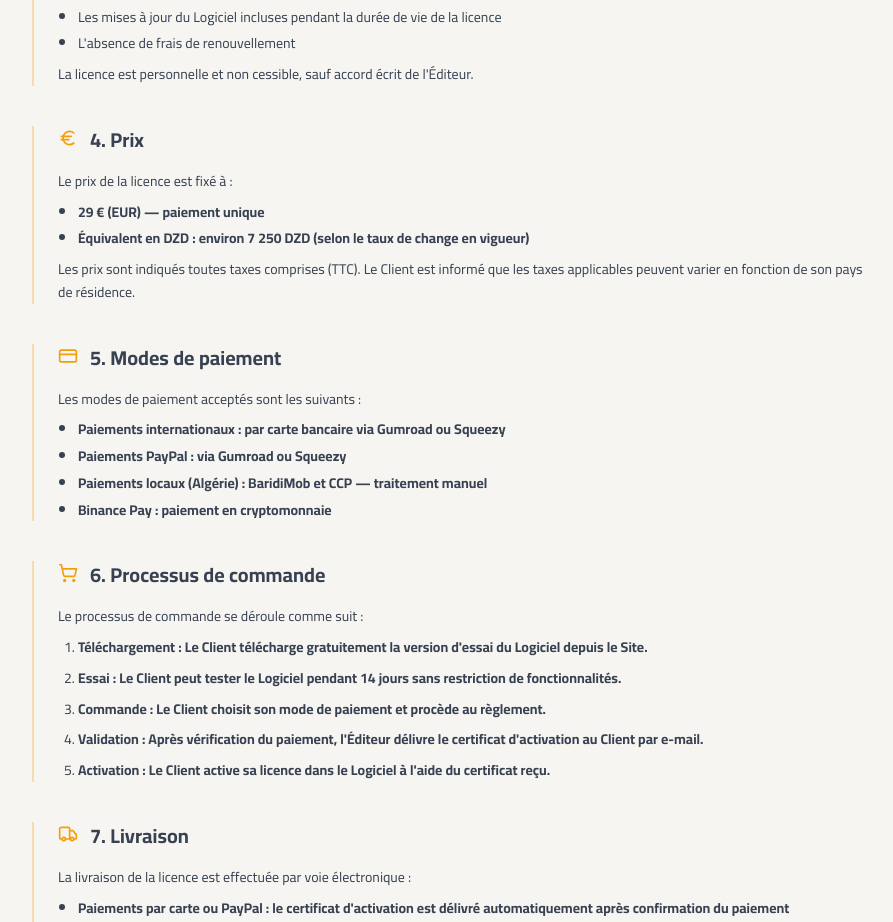
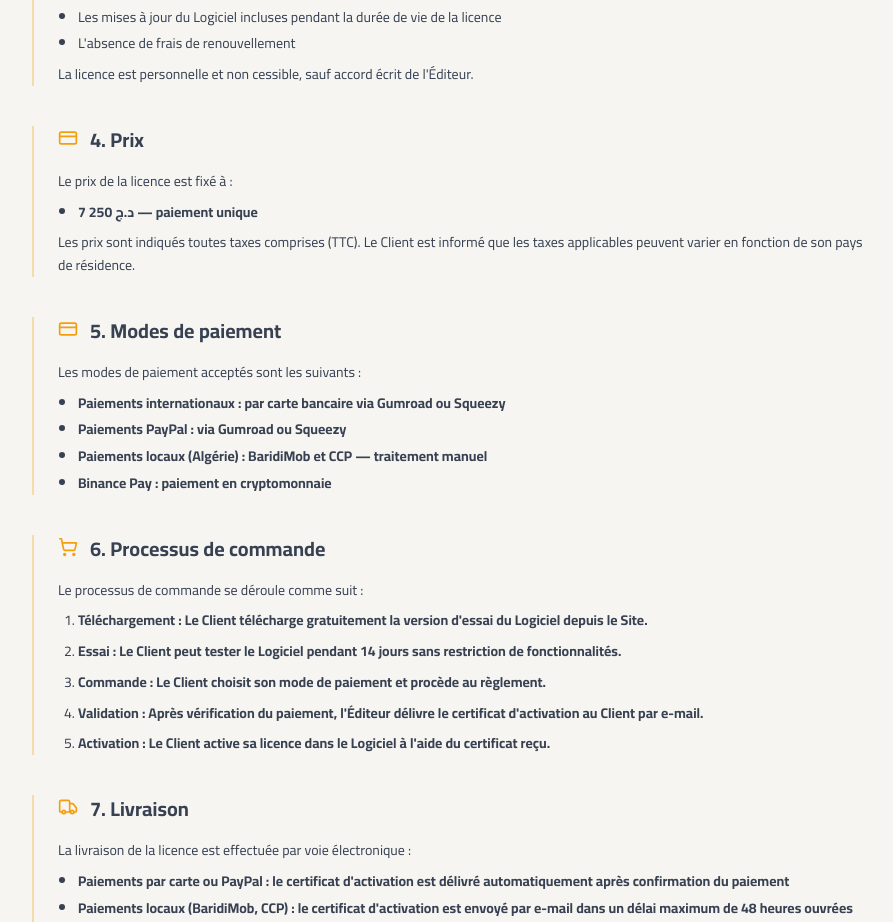
Before and after one commit to systemorkestrix-pixel/Orkestrixx, a React (Vite) app: page /cgv in a window 1280 px wide. Shown: the part 861-1783 px from the top of the page, without its empty margins (192-1085 px from the left). Built offline with nearby package versions, Linux system fonts and the light colour scheme.

Commit message:
Add files via upload

```diff
--- a/src/components/Hero.tsx
+++ b/src/components/Hero.tsx
@@ -53,8 +53,7 @@ export default function Hero() {
                 <Shield className="w-4 h-4 text-accent-dark" />
                 {t('pricing.badge')}
               </div>
-              <span dir="ltr" className="text-6xl md:text-7xl font-black text-accent-dark tracking-tight leading-none">{t('hero.price')}</span>
-              <span dir="ltr" className="text-base text-text-muted font-medium">{t('hero.priceDzd')}</span>
+              <span className="text-6xl md:text-7xl font-black text-accent-dark tracking-tight leading-none">{t('hero.price')}</span>
               <div className="flex flex-wrap items-center justify-center gap-x-3 gap-y-1 text-sm font-bold text-text-secondary mt-1">
                 <span>{t('pricing.benefit1')}</span>
                 <span className="w-1 h-1 rounded-full bg-border"></span>
--- a/src/components/Pricing.tsx
+++ b/src/components/Pricing.tsx
@@ -38,8 +38,7 @@ export default function Pricing() {
                 {t('pricing.badge')}
               </div>
               <div className="flex items-baseline justify-center gap-2 mb-2">
-                <span dir="ltr" className="text-accent-dark text-6xl md:text-7xl font-black tracking-tight">{t('pricing.price')}</span>
-                <span dir="ltr" className="text-text-muted text-xl font-medium">{t('pricing.priceDzd')}</span>
+                <span className="text-accent-dark text-6xl md:text-7xl font-black tracking-tight">{t('pricing.price')}</span>
               </div>
               <p className="text-text-dim text-xs font-medium">{t('pricing.trialText')}</p>
 
--- a/src/pages/CGV.tsx
+++ b/src/pages/CGV.tsx
@@ -1,5 +1,5 @@
 import { Link } from 'react-router-dom';
-import { FileText, Package, Award, Euro, CreditCard, ShoppingCart, Truck, Undo2, ShieldCheck, Copyright, UserCheck, Handshake, Shield, Scale } from 'lucide-react';
+import { FileText, Package, Award, CreditCard, ShoppingCart, Truck, Undo2, ShieldCheck, Copyright, UserCheck, Handshake, Shield, Scale } from 'lucide-react';
 import { useLanguage } from '../context/LanguageContext';
 import LegalLayout from './LegalLayout';
 
@@ -56,14 +56,13 @@ export default function CGV() {
           ),
         },
         {
-          icon: <Euro className="w-full h-full" />,
+          icon: <CreditCard className="w-full h-full" />,
           title: t('cgv.s4Title'),
           children: (
             <>
               <p>{t('cgv.s4P1')}</p>
               <ul className="list-disc ps-5 space-y-1">
                 <li><strong>{t('cgv.s4Li1')}</strong></li>
-                <li><strong>{t('cgv.s4Li2')}</strong></li>
               </ul>
               <p>{t('cgv.s4P2')}</p>
             </>
--- a/src/translations/index.ts
+++ b/src/translations/index.ts
@@ -5,7 +5,7 @@ export type TranslationKey =
   | 'header.essaiGratuit' | 'header.telechargerEssai' | 'header.systemManager'
   | 'hero.badge' | 'hero.titlePrefix' | 'hero.titleHighlight'
   | 'hero.description' | 'hero.button' | 'hero.screenshotAlt'
-  | 'hero.price' | 'hero.priceDzd' | 'hero.priceTag'
+  | 'hero.price' | 'hero.priceTag'
   | 'whatYouCanDo.title' | 'whatYouCanDo.description'
   | 'whatYouCanDo.item1Title' | 'whatYouCanDo.item1Desc'
   | 'whatYouCanDo.item2Title' | 'whatYouCanDo.item2Desc'
@@ -20,7 +20,7 @@ export type TranslationKey =
   | 'trust.item1' | 'trust.item2' | 'trust.item3' | 'trust.item4'
   | 'trust.item5' | 'trust.item6'
   | 'pricing.title' | 'pricing.description' | 'pricing.badge'
-  | 'pricing.price' | 'pricing.priceDzd'
+  | 'pricing.price'
   | 'pricing.benefit1' | 'pricing.benefit2' | 'pricing.benefit3'
   | 'pricing.benefit4' | 'pricing.benefit5' | 'pricing.benefit6'
   | 'pricing.paymentTitle' | 'pricing.paymentText'
@@ -171,8 +171,7 @@ const translations: Record<TranslationKey, { fr: string; ar: string }> = {
   'hero.badge': { fr: 'Offre de lancement', ar: 'عرض الإطلاق' },
   'hero.titlePrefix': { fr: 'Logiciel de gestion des ventes et des stocks', ar: 'برنامج إدارة المبيعات والمخزون' },
   'hero.titleHighlight': { fr: 'sans abonnement', ar: 'بدون اشتراك' },
-  'hero.price': { fr: '29 €', ar: '29 €' },
-  'hero.priceDzd': { fr: '= 7 250 DZD', ar: '= 7 250 د.ج' },
+  'hero.price': { fr: '7 250 د.ج', ar: '7 250 د.ج' },
   'hero.priceTag': { fr: 'Licence à vie • Paiement unique • Sans abonnement', ar: 'رخصة مدى الحياة • دفعة واحدة • بدون اشتراك' },
   'hero.description': { fr: "POS rapide, stock à jour, rapports clairs. Licence à vie, paiement unique.", ar: 'نقطة بيع سريعة، مخزون محدث، تقارير واضحة. رخصة مدى الحياة، دفعة واحدة.' },
   'hero.button': { fr: "Télécharger l'essai gratuit", ar: 'تحميل النسخة التجريبية' },
@@ -218,10 +217,9 @@ const translations: Record<TranslationKey, { fr: string; ar: string }> = {
 
   // Pricing — everything in one place
   'pricing.title': { fr: 'Une licence. Un paiement. À vie.', ar: 'رخصة واحدة. دفعة واحدة. مدى الحياة.' },
-  'pricing.description': { fr: '29 €. Sans abonnement. Aucune surprise.', ar: '29 €. بدون اشتراك. بدون مفاجآت.' },
+  'pricing.description': { fr: '7 250 د.ج. Sans abonnement. Aucune surprise.', ar: '7 250 د.ج. بدون اشتراك. بدون مفاجآت.' },
   'pricing.badge': { fr: 'Offre de lancement', ar: 'عرض الإطلاق' },
-  'pricing.price': { fr: '29 €', ar: '29 €' },
-  'pricing.priceDzd': { fr: '= 7 250 DZD', ar: '= 7 250 د.ج' },
+  'pricing.price': { fr: '7 250 د.ج', ar: '7 250 د.ج' },
   'pricing.tagline': { fr: 'Achetez une fois. Utilisez à vie.', ar: 'اشترِ مرة. استخدم مدى الحياة.' },
   'pricing.benefit1': { fr: 'Licence permanente', ar: 'رخصة دائمة' },
   'pricing.benefit2': { fr: 'Paiement unique', ar: 'دفعة واحدة' },
@@ -244,12 +242,12 @@ const translations: Record<TranslationKey, { fr: string; ar: string }> = {
   'workflow.step3Title': { fr: 'Tester 14 jours', ar: 'تجربة 14 يومًا' },
   'workflow.step3Desc': { fr: 'Essayez avec vos vraies données. Sans risque.', ar: 'جرب ببياناتك الحقيقية. بدون مخاطرة.' },
   'workflow.step4Title': { fr: 'Acheter la licence', ar: 'شراء الرخصة' },
-  'workflow.step4Desc': { fr: 'Licence à vie, paiement unique de 29 €.', ar: 'رخصة مدى الحياة، دفعة واحدة 29 €.' },
+  'workflow.step4Desc': { fr: 'Licence à vie, paiement unique de 7 250 د.ج.', ar: 'رخصة مدى الحياة، دفعة واحدة 7 250 د.ج.' },
   'workflow.step5Title': { fr: 'Utiliser à vie', ar: 'استخدام مدى الحياة' },
   'workflow.step5Desc': { fr: 'Profitez sans limite ni abonnement.', ar: 'استمتع بدون حدود ولا اشتراك.' },
   'workflow.badge': { fr: 'Essai gratuit 14 jours', ar: 'تجربة مجانية 14 يومًا' },
   'workflow.ctaTitle': { fr: 'Prêt à passer à l\'action ?', ar: 'مستعد للانطلاق؟' },
-  'workflow.ctaDescription': { fr: 'Téléchargez, installez et testez 14 jours. Si le logiciel vous convient, achetez la licence à vie 29 €.', ar: 'حمّل، ثبّت واختبر 14 يومًا. إذا ناسبك البرنامج، اشترِ الرخصة مدى الحياة 29 €.' },
+  'workflow.ctaDescription': { fr: 'Téléchargez, installez et testez 14 jours. Si le logiciel vous convient, achetez la licence à vie 7 250 د.ج.', ar: 'حمّل، ثبّت واختبر 14 يومًا. إذا ناسبك البرنامج، اشترِ الرخصة مدى الحياة 7 250 د.ج.' },
   'workflow.ctaButton': { fr: 'Télécharger l\'essai gratuit', ar: 'تحميل النسخة التجريبية' },
   'workflow.version': { fr: 'Version 1.0.0 stable', ar: 'إصدار 1.0.0 مستقر' },
   'workflow.compatible': { fr: 'Windows 10/11', ar: 'ويندوز 10/11' },
@@ -511,8 +509,7 @@ const translations: Record<TranslationKey, { fr: string; ar: string }> = {
   'cgv.s3P2': { fr: "La licence est personnelle et non cessible, sauf accord écrit de l'Éditeur.", ar: 'الرخصة شخصية وغير قابلة للتنازل، إلا بموافقة خطية من الناشر.' },
   'cgv.s4Title': { fr: '4. Prix', ar: '4. السعر' },
   'cgv.s4P1': { fr: 'Le prix de la licence est fixé à :', ar: 'سعر الرخصة محدد كالتالي:' },
-  'cgv.s4Li1': { fr: "29 € (EUR) — paiement unique", ar: '29 € (يورو) — دفعة واحدة' },
-  'cgv.s4Li2': { fr: "Équivalent en DZD : environ 7 250 DZD (selon le taux de change en vigueur)", ar: 'ما يعادل بالدينار الجزائري : حوالي 7 250 د.ج (حسب سعر الصرف)' },
+  'cgv.s4Li1': { fr: "7 250 د.ج — paiement unique", ar: '7 250 د.ج — دفعة واحدة' },
   'cgv.s4P2': { fr: 'Les prix sont indiqués toutes taxes comprises (TTC). Le Client est informé que les taxes applicables peuvent varier en fonction de son pays de résidence.', ar: 'الأسعار شاملة جميع الضرائب. يُعلم العميل أن الضرائب المطبقة قد تختلف حسب بلد إقامته.' },
   'cgv.s5Title': { fr: '5. Modes de paiement', ar: '5. طرق الدفع' },
   'cgv.s5P1': { fr: 'Les modes de paiement acceptés sont les suivants :', ar: 'طرق الدفع المقبولة هي التالية:' },
```
Also changed, not shown: 2 other files (tests, documents, lock files or other folders).
